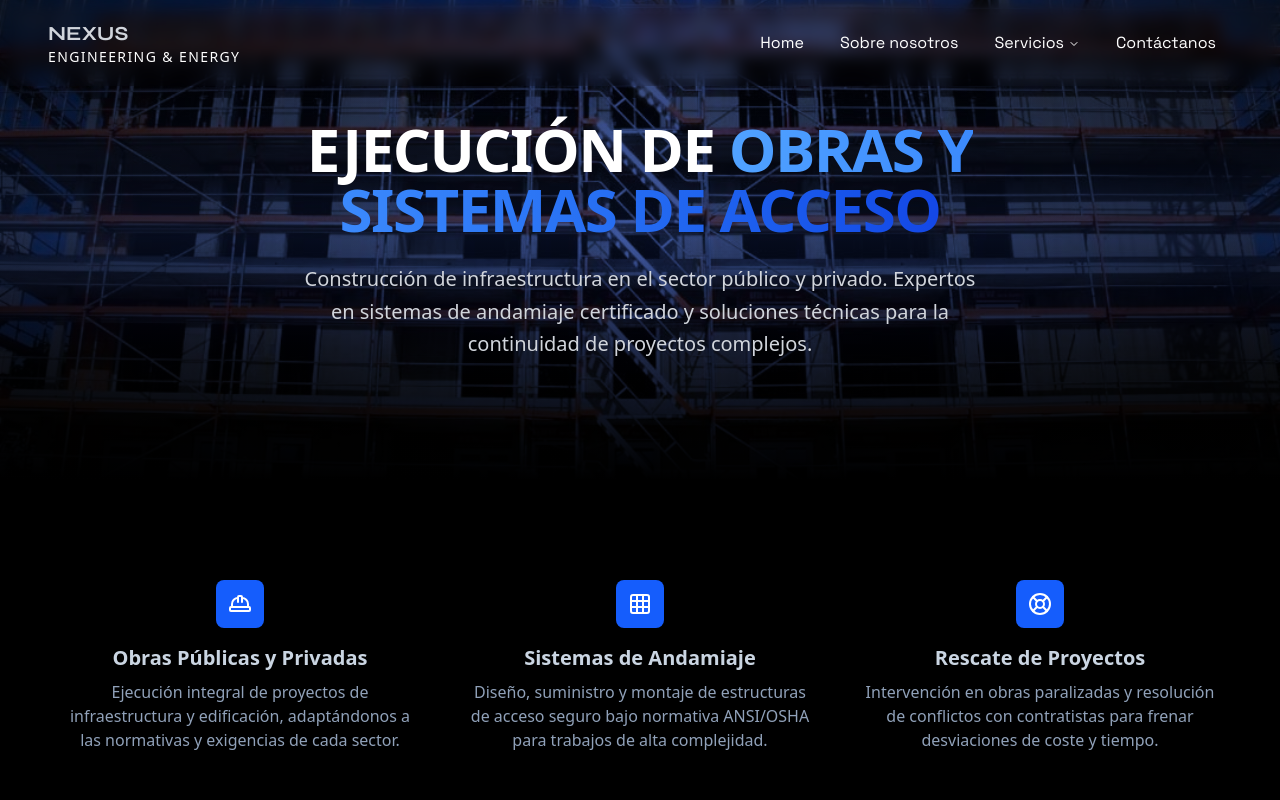
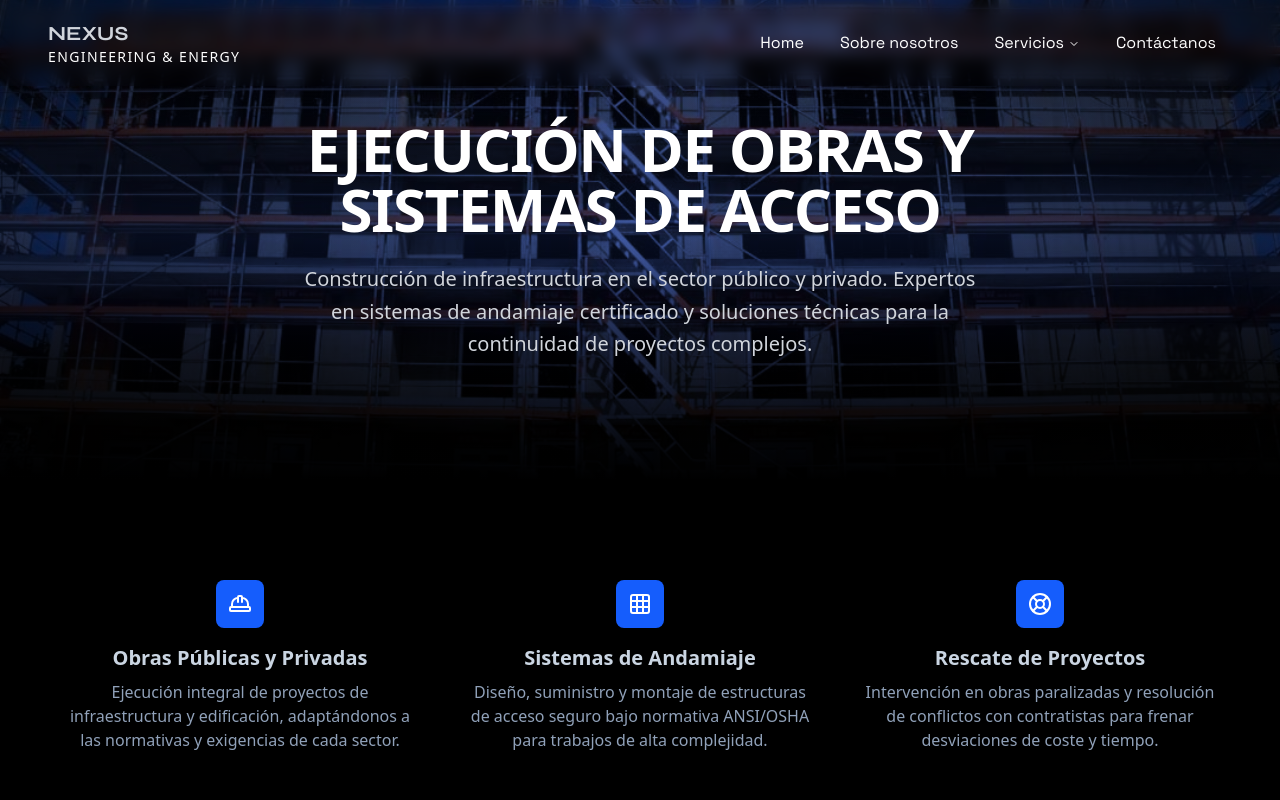
Before and after one commit to andrespausin/nexus-ee, a Next.js app: page /services/civil-engineer in a window 1280 px wide. Shown: the top 800 px of the page. Built offline with nearby package versions, Linux system fonts and the light colour scheme.

Commit message:
edit: modified the title of a section

```diff
--- a/data/service.data.tsx
+++ b/data/service.data.tsx
@@ -64,8 +64,7 @@ export const serviceData = [
   {
     slug: "civil-engineer",
     hero: {
-      firstTitle: "Ejecución de",
-      secondTitle: "Obras y Sistemas de Acceso",
+      firstTitle: "Ejecución de Obras y Sistemas de Acceso",
       description: "Construcción de infraestructura en el sector público y privado. Expertos en sistemas de andamiaje certificado y soluciones técnicas para la continuidad de proyectos complejos.",
       ImageURL: "/andamios.jpg"
     },
```
